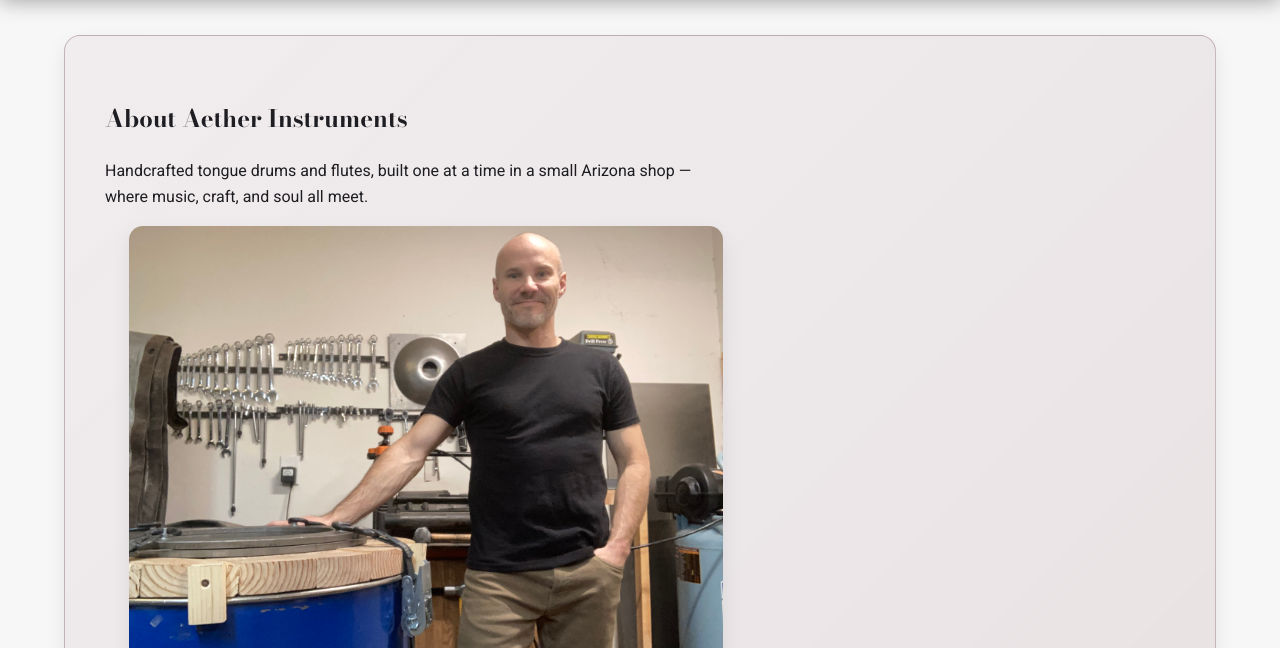
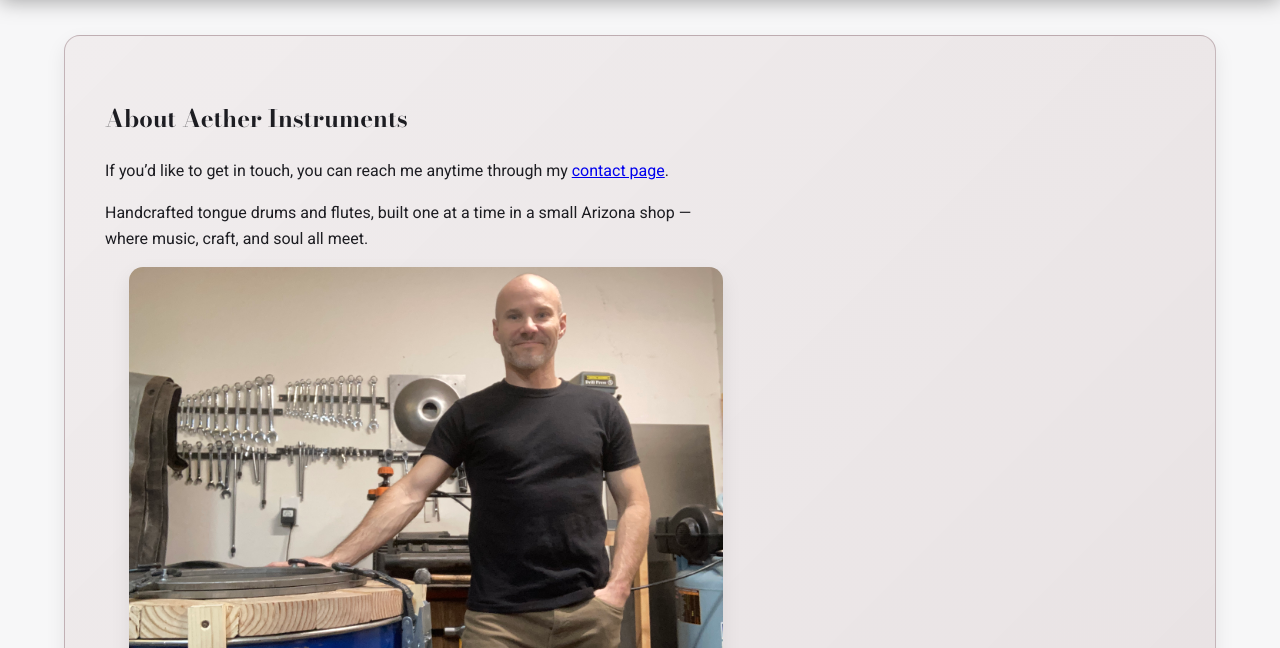
Before and after one commit to MathIsGreatFun/Aether, a plain HTML site: page about.html in a window 1280 px wide. Shown: the part 152-800 px from the top of the page. Drawn offline with nearby package versions, Linux system fonts and the light colour scheme.

Commit message:
Update about.html

```diff
--- a/about.html
+++ b/about.html
@@ -31,6 +31,12 @@
     <section class="hero hero-about">
       <div>
         <h1 class="hero-heading">About Aether Instruments</h1>
+
+        <p style="margin-top: 0.5rem;">
+          If you’d like to get in touch, you can reach me anytime through my
+          <a href="contact_form.html">contact page</a>.
+        </p>
+
         <p class="hero-subtitle">
           Handcrafted tongue drums and flutes, built one at a time in a small Arizona shop —
           where music, craft, and soul all meet.
```
